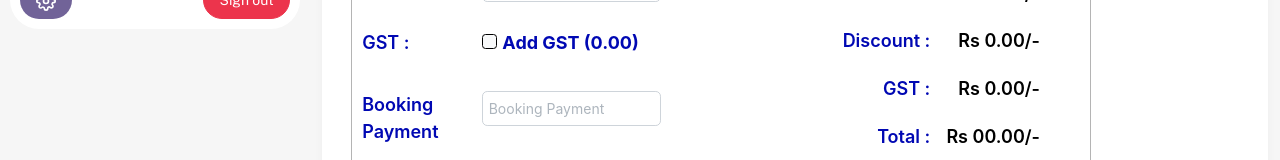
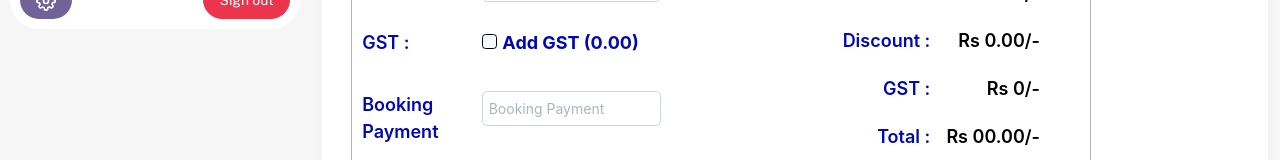
Before and after one commit to Abhinaya1996/task0031, a React (Create React App) app: page /new-booking in a window 1280 px wide. Shown: the part 779-939 px from the top of the page. Built offline with nearby package versions, Linux system fonts and the light colour scheme; no server answers; sample sign-in values are in the browser's storage.

Commit message:
Update Newbooking.js

```diff
--- a/src/pages/Newbooking.js
+++ b/src/pages/Newbooking.js
@@ -906,7 +906,7 @@ export default function Newbooking({selectedHotel}){
                                                         <p className="fs-18 fw-semibold text-blue pt-1">GST :</p>
                                                     </Col>
                                                     <Col xs={24} sm={24} md={11} lg={11} xl={11} >
-                                                        <p className="fs-18 fw-semibold text-black pt-1">Rs {gstcost}/- </p>
+                                                        <p className="fs-18 fw-semibold text-black pt-1">Rs {isGstChecked ? gstcost : 0.00}/- </p>
                                                     </Col>
                                                 </Row>
                                                 <Row>
```
